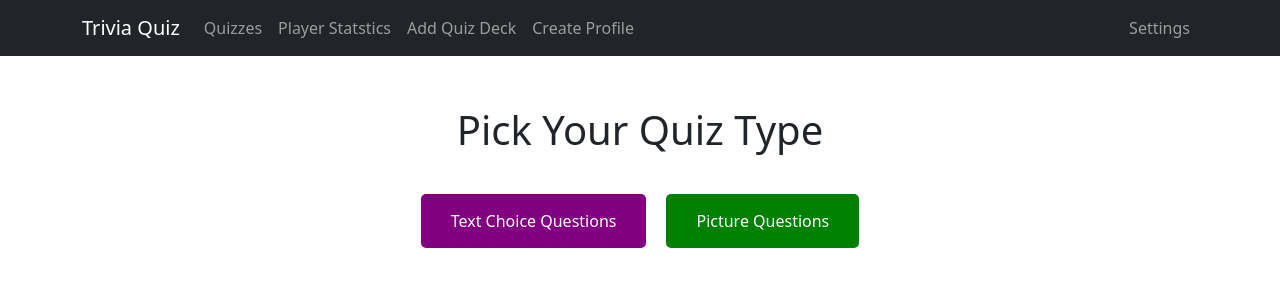
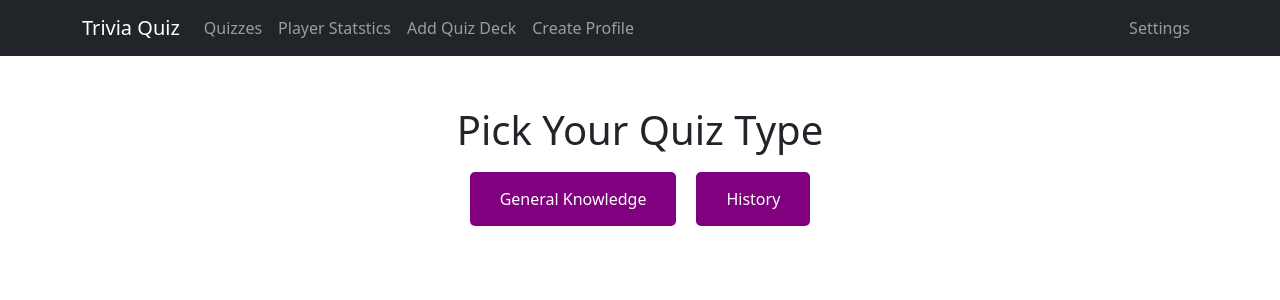
Before and after one commit to natashazywczyk/ProfessionalITProject, a React (Create React App) app: page /pickquiz in a window 1280 px wide. Shown: the top 300 px of the page. Built offline with nearby package versions, Linux system fonts and the light colour scheme.

Commit message:
changed to history, picture requires subscription

```diff
--- a/src/components/PickQuiz.js
+++ b/src/components/PickQuiz.js
@@ -7,8 +7,8 @@ const PickQuiz = () => {
     return (
         <div style={{ textAlign: "center", marginTop: "50px" }}>
             <h1>Pick Your Quiz Type</h1>
-            <div style={{ marginTop: "30px" }}>
-                {/* Button for Text Choice Questions */}
+            <div>
+                {/* Click to go to text question quiz */}
                 <button
                     style={{
                         padding: "15px 30px",
@@ -20,26 +20,26 @@ const PickQuiz = () => {
                         cursor: "pointer",
                         fontSize: "16px",
                     }}
-                    onClick={() => navigate("/generalknowledge")} // Redirect to GeneralKnowledge
+                    onClick={() => navigate("/generalknowledge")}
                 >
-                    Text Choice Questions
+                    General Knowledge
                 </button>
 
-                {/* Button for Picture Questions */}
+                {/* Click to get picture quesiton quiz*/}
                 <button
                     style={{
                         padding: "15px 30px",
                         margin: "10px",
-                        backgroundColor: "green",
+                        backgroundColor: "purple",
                         color: "white",
                         border: "none",
                         borderRadius: "5px",
                         cursor: "pointer",
                         fontSize: "16px",
                     }}
-                    onClick={() => alert("Picture Questions Coming Soon!")} // Placeholder for now
+                    onClick={() => navigate("/historyquiz")} // Placeholder for now
                 >
-                    Picture Questions
+                    History
                 </button>
             </div>
         </div>
```
